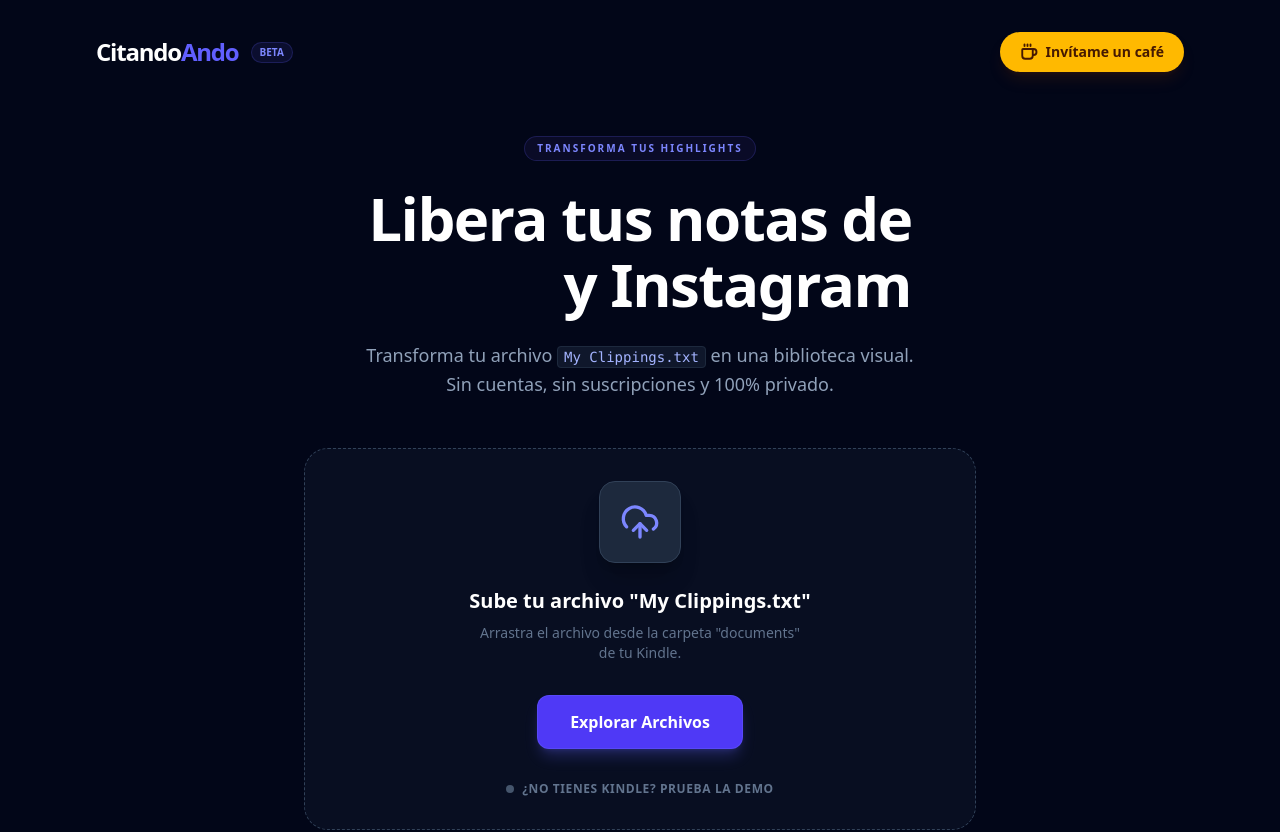
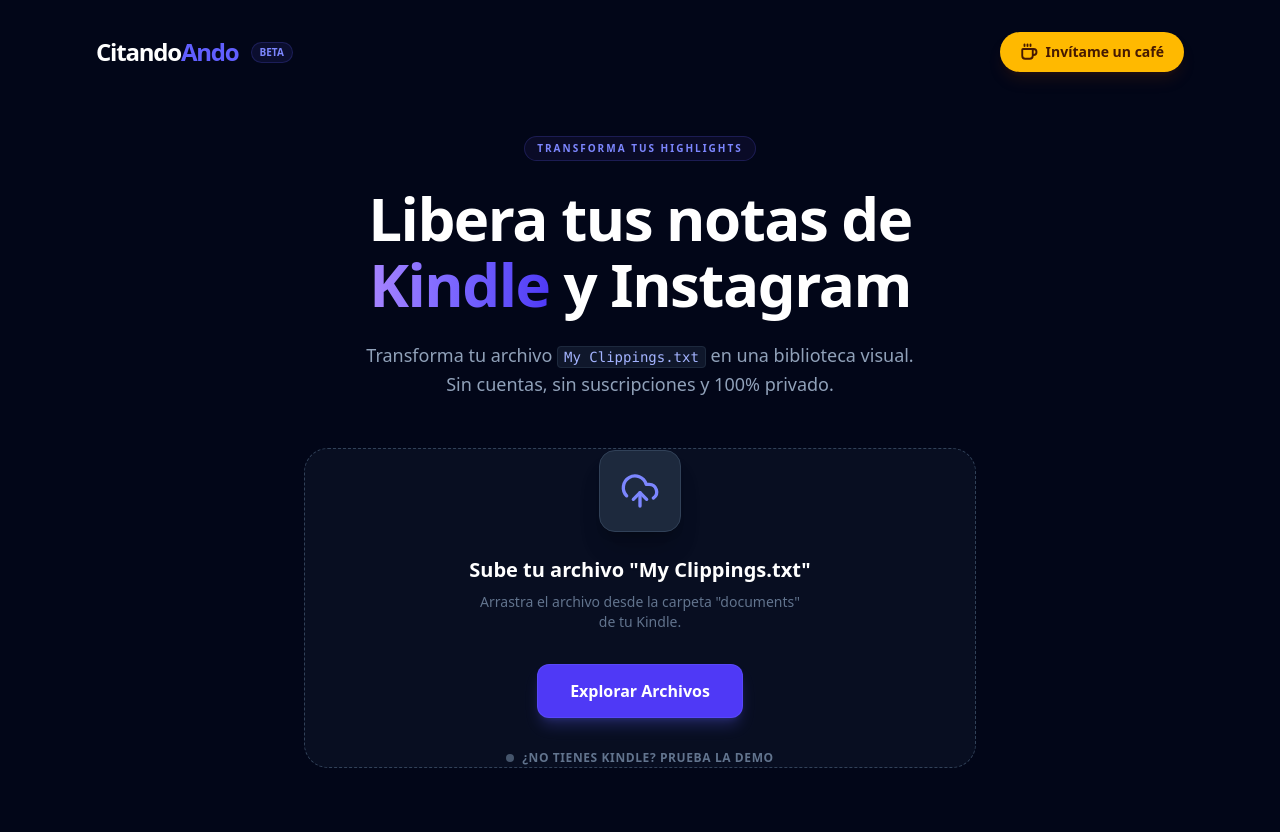
Before and after one commit to keniiis/kindle-latam, a Next.js app: page / in a window 1280 px wide. Shown: the top 832 px of the page. Built offline with nearby package versions, Linux system fonts and the light colour scheme.

Commit message:
feat: redesign UI to dark mode SaaS style and update landing page

```diff
--- a/src/components/KindleApp.tsx
+++ b/src/components/KindleApp.tsx
@@ -52,9 +52,9 @@
 
     return (
         <div onClick={onClick} className="group bg-slate-900 rounded-xl shadow-lg hover:shadow-2xl hover:shadow-indigo-500/10 border border-slate-800 transition-all cursor-pointer relative overflow-hidden flex flex-col h-full">
-            <div className="relative w-full aspect-2/3 bg-slate-800 overflow-hidden">
+            <div className="relative w-full aspect-[2/3] bg-slate-800 overflow-hidden">
                 {coverUrl ? (
-                    <img src={coverUrl} alt={book.title} className="w-full h-full object-cover transition-transform duration-500 group-hover:scale-105 animate-in fade-in" />
+                    <img src={coverUrl} alt={book.title} className="w-full h-full object-cover transition-transform duration-500 group-hover:scale-105 animate-in fade-in duration-700" />
                 ) : (
                     <div className="w-full h-full flex flex-col items-center justify-center p-4 text-center">
                         <Book size={40} className="text-slate-600 mb-3" />
@@ -76,7 +76,7 @@
     const [isOpen, setIsOpen] = useState(false);
     return (
         <div className="border border-slate-800 rounded-xl bg-slate-900/50 overflow-hidden">
-            <button onClick={() => setIsOpen(!isOpen)} className="w-full flex items-center justify-between p-4 text-left">
+            <button onClick={() => setIsOpen(!isOpen)} className="w-full flex items-center justify-between p-4 text-left hover:bg-slate-800/50 transition-colors">
                 <span className="font-semibold text-slate-200 text-sm">{question}</span>
                 {isOpen ? <ChevronUp size={16} className="text-indigo-400" /> : <ChevronDown size={16} className="text-slate-500" />}
             </button>
@@ -176,7 +176,7 @@
                         <div className="text-center max-w-3xl mx-auto mb-12">
                             <h2 className="text-5xl md:text-6xl font-extrabold text-white mb-6 leading-[1.1] tracking-tight">
                                 Libera tus notas de <br />
-                                <span className="text-transparent bg-clip-text bg-linear-gradient-to-r from-violet-400 to-indigo-600">Kindle</span> y Instagram
+                                <span className="text-transparent bg-clip-text bg-gradient-to-r from-violet-400 to-indigo-600">Kindle</span> y Instagram
                             </h2>
                             <p className="text-lg text-slate-400 mb-8 leading-relaxed max-w-xl mx-auto">
                                 Transforma tu archivo <code className="bg-slate-900 text-indigo-300 px-1.5 py-0.5 rounded text-sm border border-slate-800">My Clippings.txt</code> en una biblioteca visual.
@@ -188,7 +188,7 @@
                         <div
                             onDrop={onDrop} onDragOver={onDragOver} onDragLeave={onDragLeave}
                             className={`
-                relative flex flex-col p-8 items-center justify-center min-h-[320px] border border-dashed rounded-3xl transition-all max-w-2xl mx-auto
+                relative flex flex-col items-center justify-center min-h-[320px] border border-dashed rounded-3xl transition-all max-w-2xl mx-auto
                 ${isDragging ? 'border-indigo-500 bg-indigo-500/5 scale-[1.02]' : 'border-slate-700 bg-slate-900/50 hover:border-slate-600 hover:bg-slate-900'}
               `}
                         >
```
